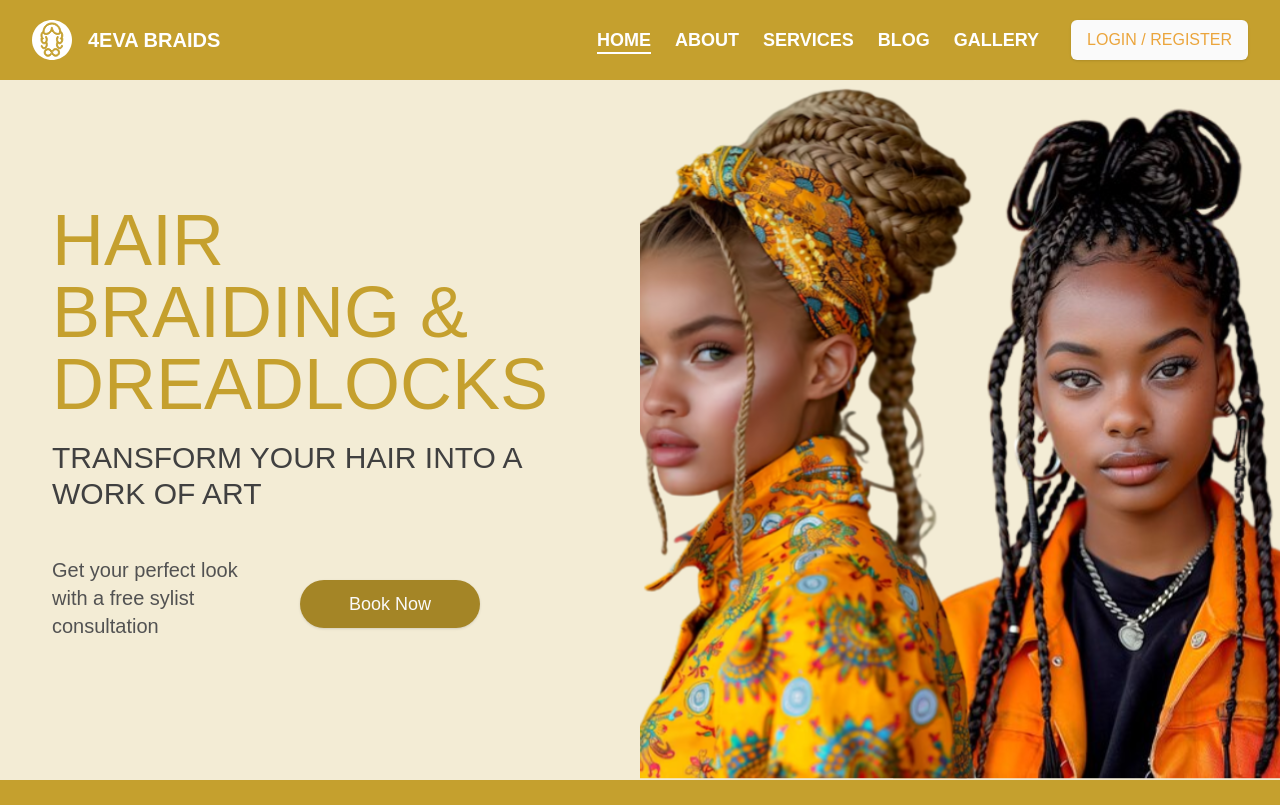
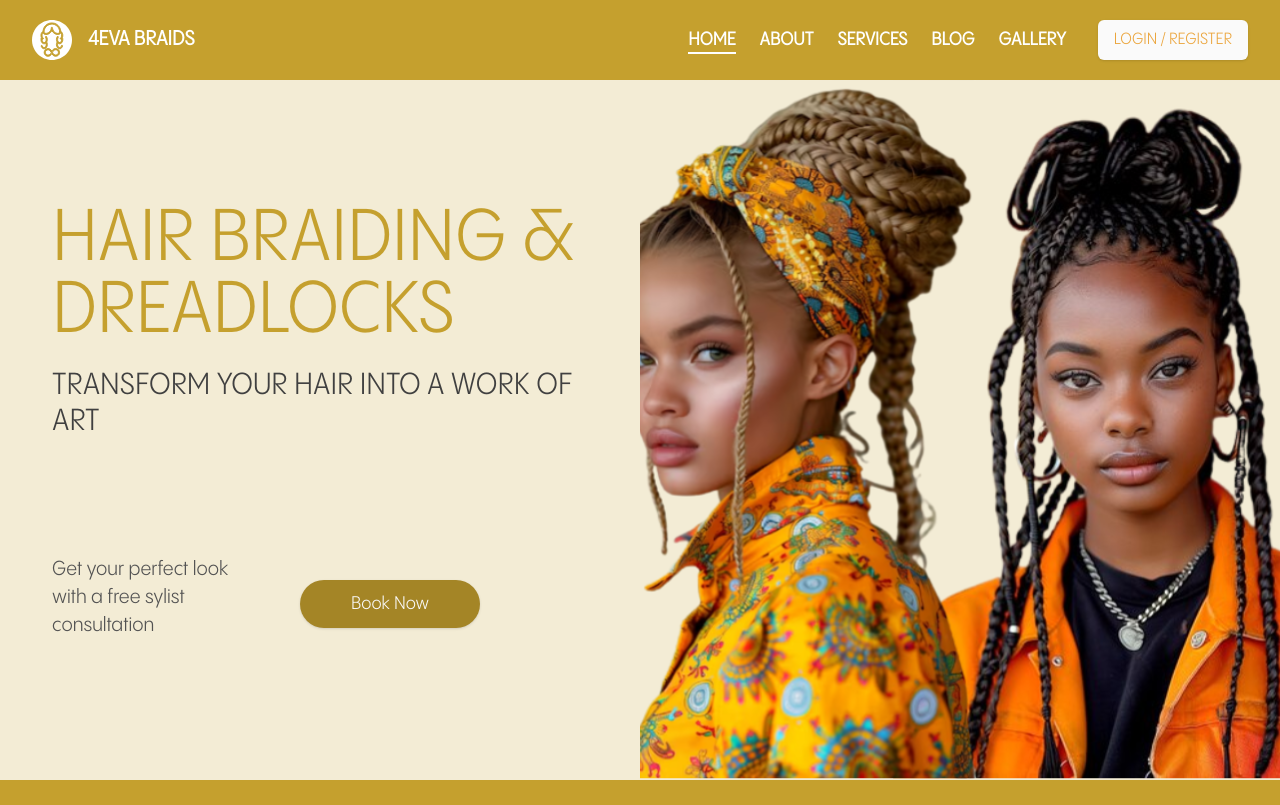
Before and after one commit to Enielect/4Eva-Braids, a Next.js app: page / in a window 1280 px wide. Built offline with nearby package versions, Linux system fonts and the light colour scheme.

Commit message:
feat: add pangram font

```diff
--- a/app/layout.tsx
+++ b/app/layout.tsx
@@ -14,6 +14,11 @@ const geistMono = localFont({
   variable: '--font-geist-mono',
   weight: '100 900',
 });
+const pangram = localFont({
+  src: './fonts/PPPangramSans-CompactRegular.otf',
+  variable: '--font-pangram',
+  weight: '500',
+});
 
 export const metadata: Metadata = {
   title: 'Create Next App',
@@ -28,7 +33,7 @@ export default function RootLayout({
   return (
     <html lang='en'>
       <body
-        className={`${geistSans.variable} grid grid-rows-[auto_1fr]  h-[100dvh] ${geistMono.variable} antialiased`}
+        className={`${geistSans.variable} ${pangram.className} grid grid-rows-[auto_1fr]  h-[100dvh] ${geistMono.variable} antialiased`}
       >
         <Header />
         <div className='grid grid-[1fr_auto] min-h-[calc(100dvh-75px)] overflow-auto'>
--- a/app/page.tsx
+++ b/app/page.tsx
@@ -51,7 +51,7 @@ export default function Home() {
         </div>
       </div>
       <div className='bg-primary/500 px-6 md:px-9 lg:px-10 py-8 sm:py-14'>
-        <div className='uppercase text-center py-4 sm:py-10 sm:text-5xl sm:max-w-[49rem] sm:leading-[3.5rem] sm:text-left text-3xl text-white'>
+        <div className='uppercase text-center py-4 sm:py-10 sm:text-5xl sm:max-w-[49rem] font-semibold sm:leading-[3.5rem] sm:text-left text-3xl text-white'>
           unleash your inner beuty with artistry salon
         </div>
         <div className='sm:grid grid-cols-2 gap-x-8'>
@@ -90,7 +90,8 @@ export default function Home() {
         </div>
       </div>
       <div className='px-10 pb-6 bg-neutral-50'>
-        <div className='uppercase py-6 text-3xl text-center sm:text-5xl sm:text-left sm:py-8'>
+        {/* <div className='uppercase py-6 text-3xl text-center sm:text-5xl sm:text-left sm:py-8'> */}
+        <div className='uppercase py-6 text-3xl text-center sm:text-5xl  sm:py-8'>
           WHAT WE OFFER
         </div>
         {/* <div className='mt-5 gap-y-12 grid sm:grid-cols-2 md:grid-cols-3 gap-x-14 lg:grid-cols-4 xl:grid-cols-5 place-items-center'> */}
@@ -121,7 +122,8 @@ export default function Home() {
         </div>
       </div>
       <section className='pb-8 bg-[#D58A2D1A] px-8'>
-        <div className='uppercase py-6 text-3xl text-center sm:text-5xl sm:text-left sm:py-8'>
+        {/* <div className='uppercase py-6 text-3xl text-center sm:text-5xl sm:text-left sm:py-8'> */}
+        <div className='uppercase py-6 text-3xl text-center sm:text-5xl  sm:py-8'>
           braid tips for you
         </div>
         {/* <div className='mt-5 gap-y-12 grid sm:grid-cols-2 md:grid-cols-3 gap-x-14 lg:grid-cols-4 xl:grid-cols-5 place-items-center'> */}
```
Also changed, not shown: app/fonts/PPPangramSans-Bold.otf (added), app/fonts/PPPangramSans-CompactRegular.otf (added).
